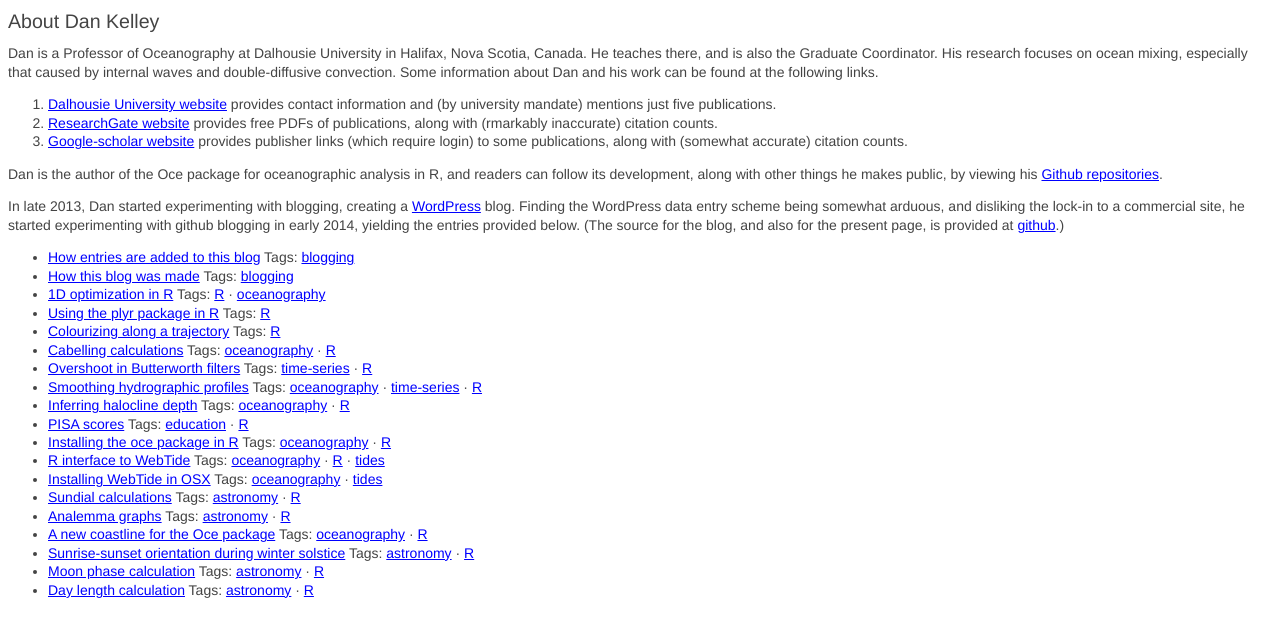
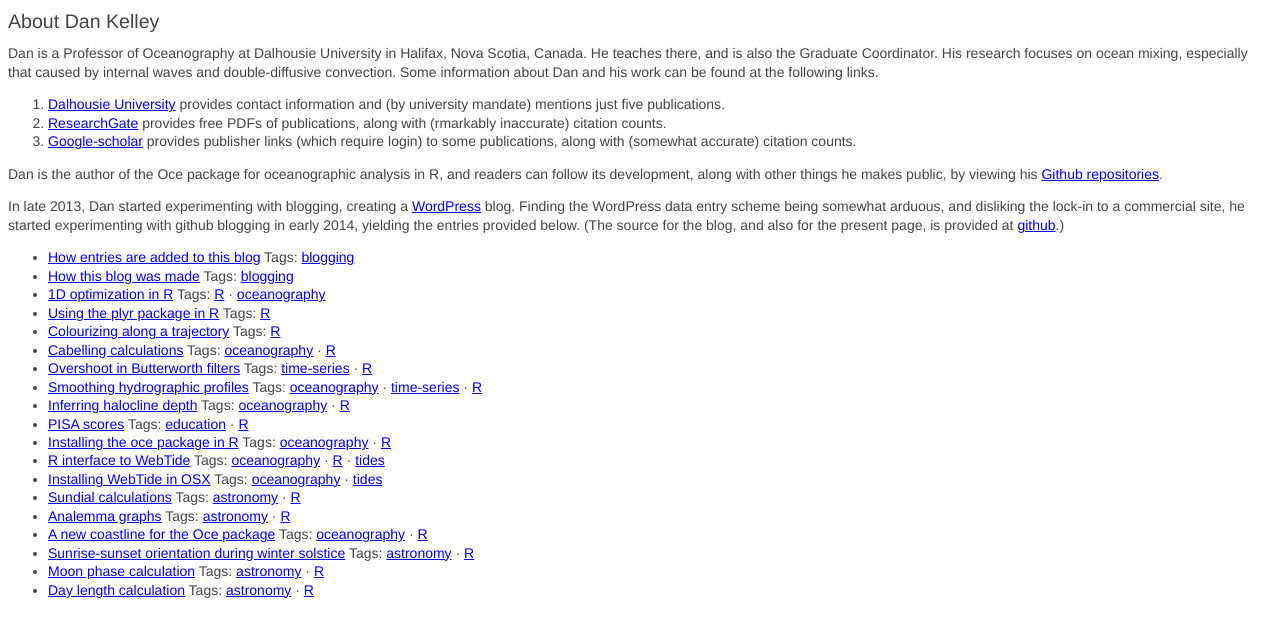
Before and after one commit to dankelley/dankelley.github.io, a Jekyll site: the page built from index.html, in a window 1280 px wide. Shown: the top 637 px of the page. Built offline with Jekyll 4.4.1, drawn with Linux system fonts in a browser that asks for light colours.

Commit message:
landing page

```diff
--- a/index.html
+++ b/index.html
@@ -13,15 +13,14 @@
 <ol>
 
     <li> <a
-        href="http://www.dal.ca/faculty/science/oceanography/faculty-staff/faculty/daniel-e-kelley.html">Dalhousie University website</a> provides contact information and (by university mandate) mentions just five publications.
+        href="http://www.dal.ca/faculty/science/oceanography/faculty-staff/faculty/daniel-e-kelley.html">Dalhousie University</a> provides contact information and (by university mandate) mentions just five publications.
 
     <li> <a
         href="https://www.researchgate.net/profile/Dan_Kelley3/contributions/?ev=prf_act">
-        ResearchGate website</a> provides free PDFs of publications, along with (rmarkably inaccurate) citation counts.
+        ResearchGate</a> provides free PDFs of publications, along with (rmarkably inaccurate) citation counts.
 
     <li> <a
-        href="http://scholar.google.ca/citations?user=6ujnSaEAAAAJ&hl=en">Google-scholar
-        website</a> provides publisher links (which require login) to some publications, along with (somewhat accurate) citation counts.
+        href="http://scholar.google.ca/citations?user=6ujnSaEAAAAJ&hl=en">Google-scholar</a> provides publisher links (which require login) to some publications, along with (somewhat accurate) citation counts.
 
     </ol>
 
```
